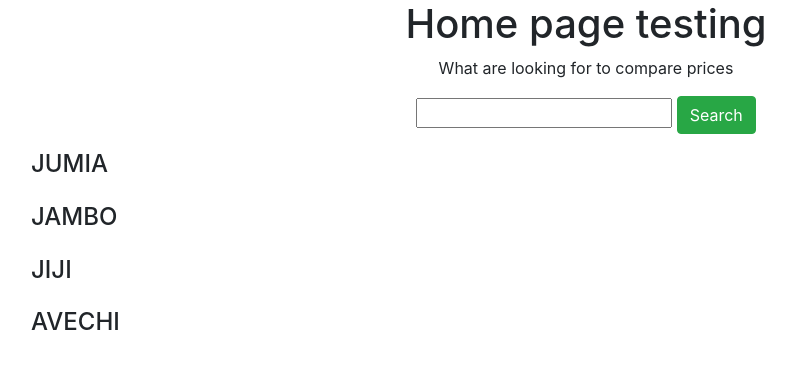
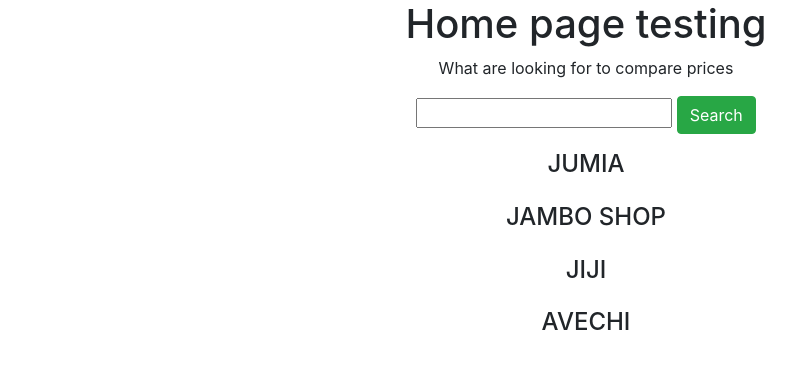
Before and after one commit to Madaraka02/webscrapping_multiple-websites, a Flask app: page / in a window 1280 px wide. Shown: the top 369 px of the page, without its empty margins (54-849 px from the left). Run offline with Flask 2, Linux system fonts and the light colour scheme; some libraries are stand-ins or nearby versions.

Commit message:
styling html page

```diff
--- a/web/templates/index.html
+++ b/web/templates/index.html
@@ -19,7 +19,7 @@
             <button class="btn btn-success" type=submit name='search'>Search</button>
             </form></div>
 <div class="container mt-3 mb-2">
-    <h4>JUMIA</h4>
+    <h4 class="text-center mt-2 mb-2">JUMIA</h4>
     <div class="row">
 
 
@@ -40,7 +40,7 @@
 </div>
 
 <div class="container mt-3 mb-2">
-    <h4>JAMBO</h4>
+    <h4 class="text-center mt-2 mb-2">JAMBO SHOP</h4>
     <div class="row">
 
 
@@ -60,7 +60,7 @@
 </div>
 </div>
 <div class="container mt-3 mb-2">
-    <h4>JIJI</h4>
+    <h4 class="text-center mt-2 mb-2">JIJI</h4>
     <div class="row">
 
 
@@ -80,7 +80,7 @@
 </div>
 </div>
 <div class="container mt-3 mb-2">
-    <h4>AVECHI</h4>
+    <h4 class="text-center mt-2 mb-2">AVECHI</h4>
     <div class="row">
 
 
```
